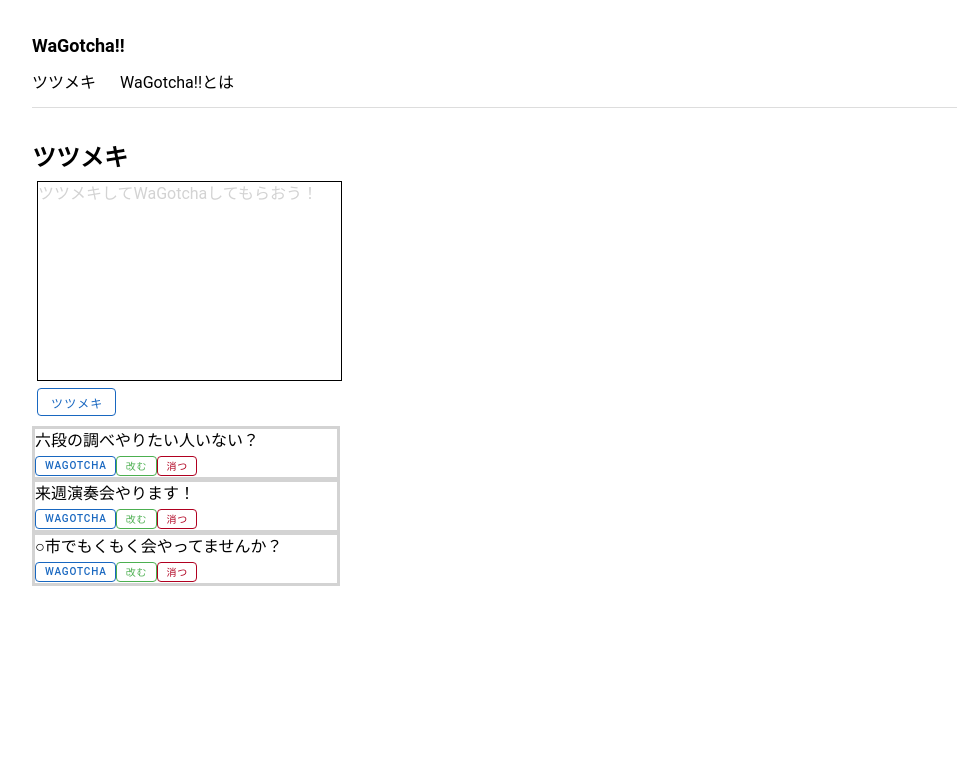
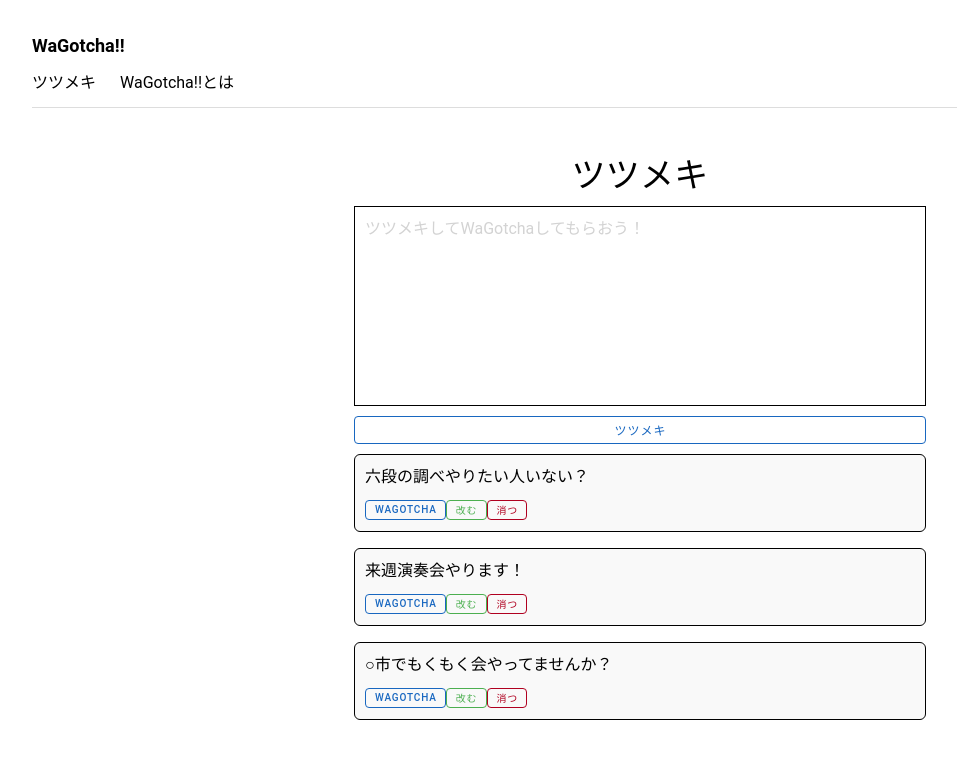
Before and after one commit to MasaNakamura-ctrl/WaGotcha, a Vue app in the folder front/: page / in a window 1280 px wide. Shown: the top 758 px of the page, without its empty margins (0-957 px from the left). Built offline with nearby package versions, Linux system fonts and the light colour scheme.

Commit message:
Update:レスポンシブ対応の導入

```diff
--- a/front/src/assets/main.css
+++ b/front/src/assets/main.css
@@ -32,18 +32,28 @@ nav a:hover {
 }
 
 .Tsutsumeki-create{
-  width: 300px;
-  height: 240px;
-  margin: 5px;
+  width: 100%;
+  margin:10px 0;
   border:none;
+  display:flex;
+  flex-direction: column;
+  gap: 10px;
 }
 
 .Tsutsumeki-text{
-  width: 305px;
+  width:100%;
   height: 200px;
-  color: #000000;
-  border: 1px solid#000000;
+  padding: 10px;
+  font-size: 1rem;
+  border: 1px solid #000000;
   resize: none;
+  box-sizing: border-box;
+}
+
+@media (min-width: 600px) {
+  .Tsutsumeki-text{
+    font-size:1,2rem;
+  }
 }
 
 .Tsutsumeki-text::placeholder{
@@ -51,19 +61,42 @@ nav a:hover {
 }
 
 .Tsutsumeki-posted{
-  width: 308px;
-  border:solid;
-  color: #d3d3d3;
-  margin: 0 0 -1px;
-  resize: none;
+  width:100%;
+  padding: 10px;
+  margin-bottom: 16px;
+  font-size: 1rem;
+  border: 1px solid #000000;
+  border-radius: 6px;
+  box-sizing: border-box;
+  background-color:#f9f9f9;
+}
+
+@media (min-width: 600px) {
+  .Tsutsumeki-posted{
+    font-size:1,2rem;
+  }
 }
 
 .Tsutsumeki-words{
+  margin-bottom: 8px;
   color: #000000;
+  white-space: pre-wrap;
+  word-wrap: break-word;
 }
 
 .Aratamu-text{
-  border:none;
+  width: 100%;
+  padding: 8px;
+  font-size: 1rem;
+  border: 1px solid #000000;
+  resize: vertical;
+  box-sizing: border-box;
+}
+
+@media (min-width: 600px){
+  .Aratamu-text {
+    font-size: 1.2rem;
+  }
 }
 
 .WaGotcha.active{
--- a/front/src/components/About.vue
+++ b/front/src/components/About.vue
@@ -1,8 +1,14 @@
 <script setup>
 </script>
 <template>
-    <h1>WaGotcha!!とは</h1>
-    <p>WaGotcha!!は和楽器とGotchaを掛けてネーミングしたサイトです。</p>
-    <p>和楽器愛好家達のツツメキ(Xでいうポストのこと)に対しWaGotcha(いいね！)することができます。</p>
-    <p>あなたもツツメキを投稿し、WaGotchaすることで邦楽界を盛り上げていきませんか？</p>
+    <v-container>
+        <v-row justify="center">
+            <v-col cols="12" sm="10" md="8" lg="6">
+                <h1 class="text-center">WaGotcha!!とは</h1>
+                <p>WaGotcha!!は和楽器とGotchaを掛けてネーミングしたサイトです。</p>
+                <p >和楽器愛好家達のツツメキ(Xでいうポストのこと)に対しWaGotcha(いいね！)することなどを目指しています。</p>
+                <p>あなたもWaGotchaとともに邦楽界を盛り上げていきませんか？</p>
+            </v-col>
+        </v-row>
+    </v-container>
 </template>
--- a/front/src/components/Tsutsumeki.vue
+++ b/front/src/components/Tsutsumeki.vue
@@ -43,25 +43,37 @@ function clickWaGotcha(index){
 }
 </script>
 <template>
-    <h1>ツツメキ</h1>
+    <v-container>
+        <v-row justify="center">
+            <v-col cols="12" sm="10" md="8" lg="6">
+                <h1 class="text-h5 text-sm-h4 text-center">ツツメキ</h1>
                 <div class="Tsutsumeki-create">
-        <textarea v-model="inputText" class="Tsutsumeki-text" maxlength="140" placeholder="ツツメキしてWaGotchaしてもらおう！">
+                    <textarea v-model="inputText" class="Tsutsumeki-text"
+                    maxlength="140" placeholder="ツツメキしてWaGotchaしてもらおう！" rows="2">
                     </textarea>
-        <v-btn size="small" variant="outlined" color="primary" @click="addTsutsumeki">ツツメキ</v-btn>
+                    <v-btn size="small" variant="outlined"
+                    color="primary" @click="addTsutsumeki">ツツメキ</v-btn>
                 </div>
                 <div class="Tsutsumeki-posted" v-for="(tsutsumeki, index) in tsutsumekis">
                     <div v-if="editingIndex !== index">
                         <p class="Tsutsumeki-words">{{ tsutsumeki.tsutsumeki }}</p>
-            <v-btn size="x-small" variant="outlined" color="primary" class="WaGotcha" @click="clickWaGotcha(index)"
+                        <v-btn size="x-small" variant="outlined"
+                        color="primary" class="WaGotcha" @click="clickWaGotcha(index)"
                         :class= "{active: clickedIndices.has(tsutsumeki.id)}"
                         >WaGotcha</v-btn>
                         <v-btn size="x-small" variant="outlined" color="success" @click="editTsutsumeki(index)">改む</v-btn>
                         <v-btn size="x-small" variant="outlined" color="error" @click="deleteTsutsumeki(index)">消つ</v-btn>
                     </div>
                     <div v-else>
-            <textarea v-model="tsutsumekis[index].tsutsumeki" class="Tsutsumeki-text Aratamu-text" maxlength="140"></textarea>
-            <v-btn size="x-small" variant="outlined" color="primary" @click="completeEdittingTsutsumeki(index)">記す</v-btn>
-            <v-btn size="x-small" variant="outlined" color="error" @click="quitEdittingTsutsumeki(index)">辞む</v-btn>
+                        <textarea v-model="tsutsumekis[index].tsutsumeki"
+                        class="Tsutsumeki-text Aratamu-text" maxlength="140" rows="2"></textarea>
+                        <v-btn size="x-small" variant="outlined" color="primary"
+                        @click="completeEdittingTsutsumeki(index)">記す</v-btn>
+                        <v-btn size="x-small" variant="outlined" color="error"
+                        @click="quitEdittingTsutsumeki(index)">辞む</v-btn>
                     </div>
                 </div>
+            </v-col>
+        </v-row>
+    </v-container>
 </template>
```
Also changed, not shown: 5 other files (tests, documents, lock files or other folders). Lines whose indentation alone changed are shown as unchanged.
